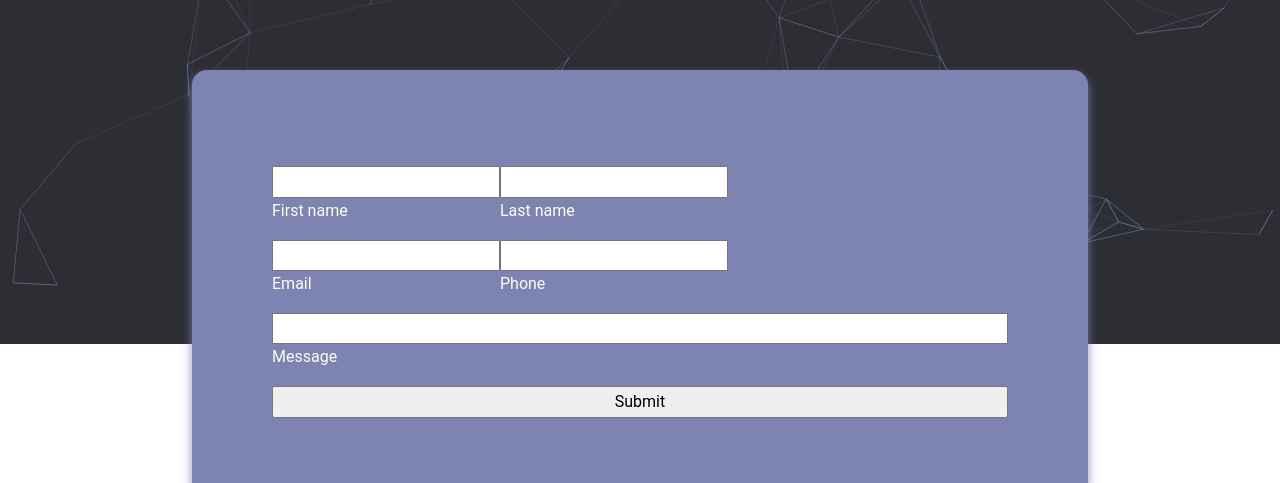
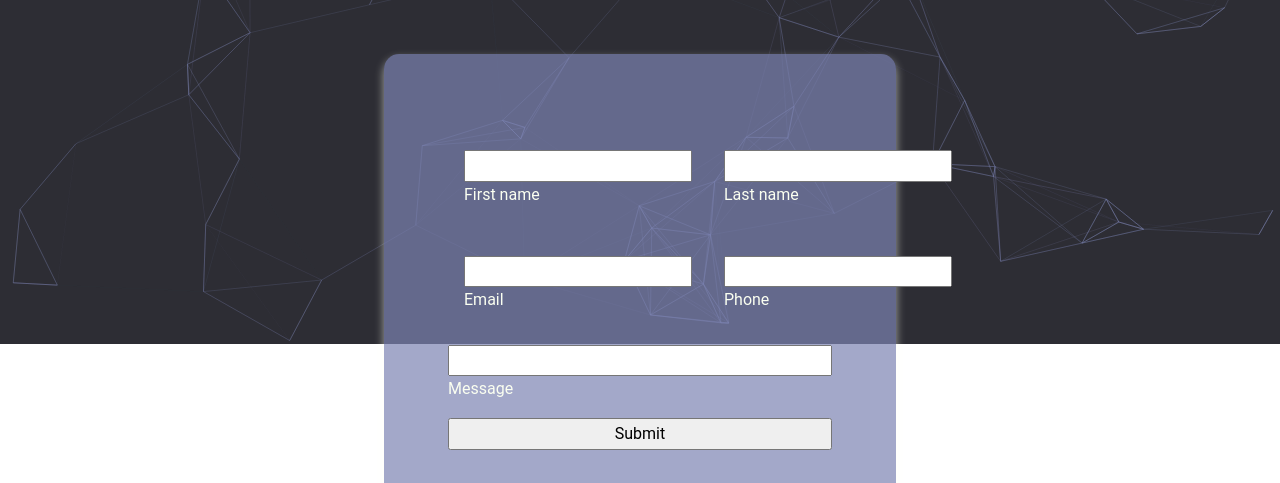
Before and after one commit to JaQwae/portfolio-page, a React (Vite) app: page /connect in a window 1280 px wide. Shown: the part 456-939 px from the top of the page. Built offline with nearby package versions, Linux system fonts and the light colour scheme.

Commit message:
styling for the first two row in the contact form

```diff
--- a/src/App.css
+++ b/src/App.css
@@ -1,13 +1,18 @@
 /* ---Global variables--- */
 :root {
+    --box-shadow-format: 0px 5px 10px 0px;
     /* dark colors scheme */
     --primary-dark-color: #2D2D34;
     --secondary-dark-color: #7D84B2;
+    --secondary-dark-color-container: rgba(125, 132, 178, 0.7);
     --tertiary-dark-color: #fbfff1;
+    --tertiary-dark-color-container-shadow:rgba(251, 255, 241, 0.6);
     /* light colors scheme */
     --primary-light-color: #FEF8DD;
     --secondary-light-color: #25CED1;
+    --secondary-light-color-container: rgba(37, 206, 209, 0.7);
     --tertiary-light-color: #856d4d;
+    --tertiary-light-color-container-shadow:rgba(133, 109, 77, 0.6);
 }
 
 /* ---All Pages--- */
@@ -57,8 +62,8 @@
 .connect-form-layout{
     display: flex;
     flex-direction: column;
-    padding: 5rem;
-    width: 70%;
+    padding: 4rem;
+    width: 40%;
     border-radius: 15px;
 }
 
@@ -71,21 +76,24 @@
     display:flex;
 }
 
-/* formating for each item that is in a two row column */
+/* formatting for each item that is in a two row column */
 .contact-form-two-box-row-container-item{
     display:flex;
     flex-direction: column;
+    flex-grow: 2;
+    padding: 1rem;
 }
 
 /* connect form light */
 #connect-page-form-light{
-    background-color: var(--secondary-light-color);
+    background-color: var(--secondary-light-color-container);
+    box-shadow: var(--box-shadow-format) var(--tertiary-light-color-container-shadow);
 }
 
 /* connect form dark */
 #connect-page-form-dark{
-    background-color: var(--secondary-dark-color);
-    box-shadow: 0px 5px 10px 0px rgba(125, 132, 178, 0.9)
+    background-color: var(--secondary-dark-color-container);
+    box-shadow: var(--box-shadow-format) var(--tertiary-dark-color-container-shadow);
 }
 
 /* Add media styling for form for phones */
```
